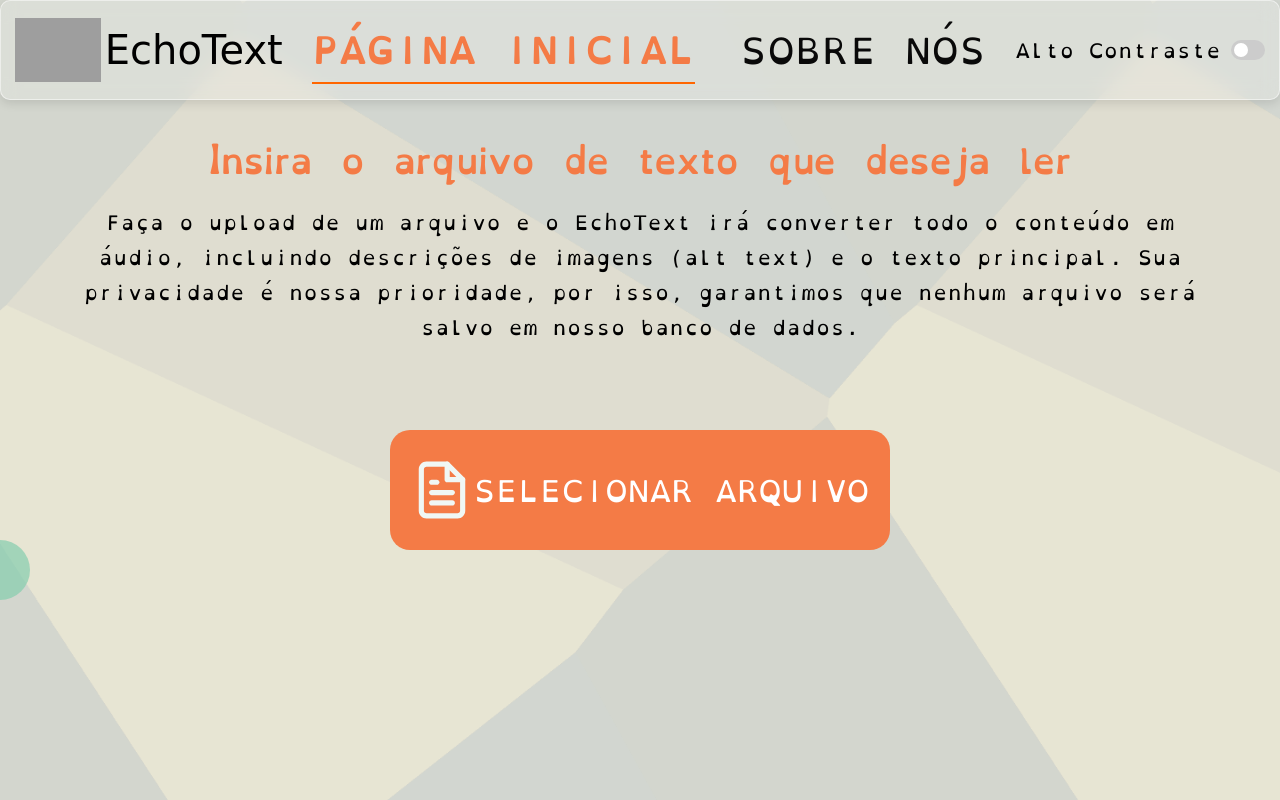
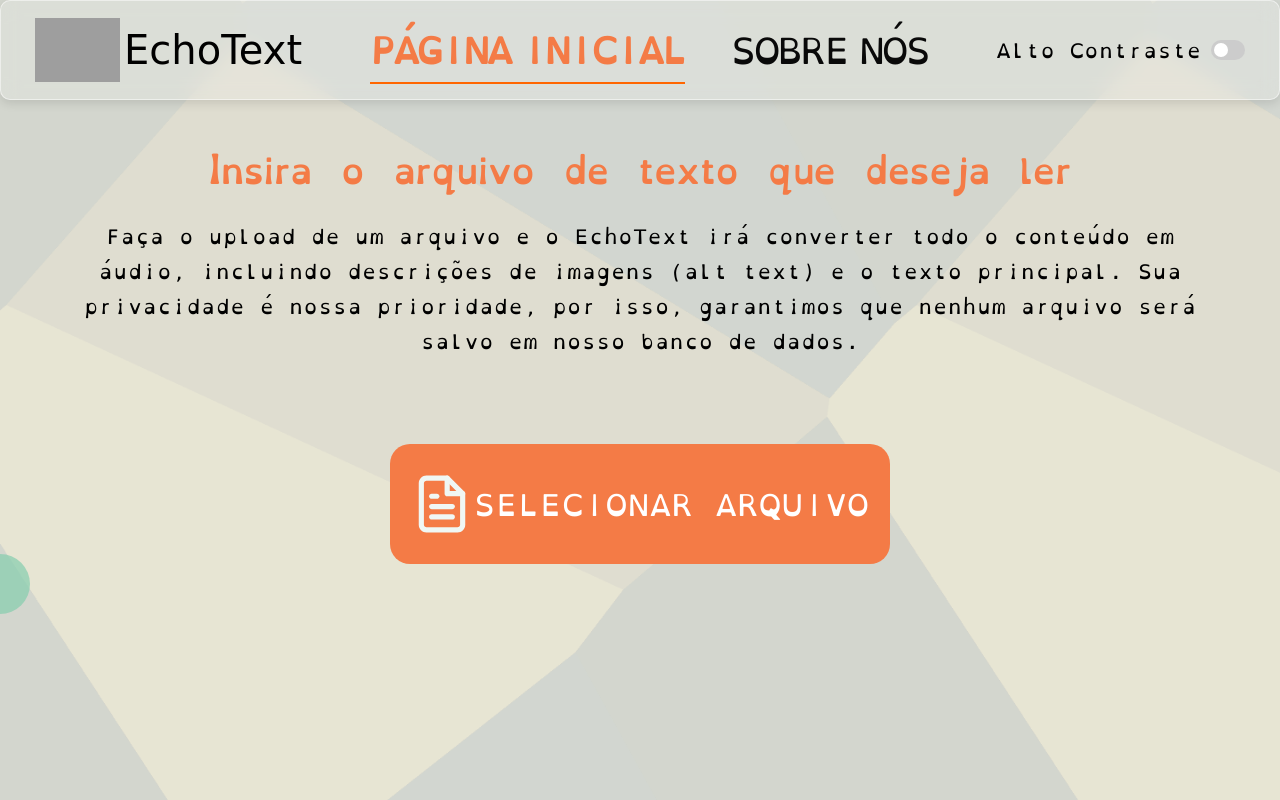
Before and after one commit to saphoi/echotext, a Flask app: page / in a window 1280 px wide. Run offline with Flask 3, Linux system fonts and the light colour scheme; some libraries are stand-ins or nearby versions; some web fonts are replaced; grey boxes are pictures that could not be loaded.

Commit message:
feat: tag semantica `index.html`

```diff
--- a/static/css/template.css
+++ b/static/css/template.css
@@ -162,7 +162,8 @@ a:hover {
 }
 
 .navbar .links a {
-  letter-spacing: 1px;
+  letter-spacing: -3px;
+  word-spacing: -12px;
 }
 
 .navbar .hamburguer {
@@ -297,7 +298,7 @@ input:checked + .slider:before {
   gap: 16px;
 }
 
-#h2-about-info{
+#h2-about-info, #h2-home{
   margin: 30px auto 20px auto; /* Espaçamento acima e abaixo */
   padding: 0 50px; /* Segue o padding das seções para alinhar */
   text-align: center;
@@ -342,7 +343,7 @@ input:checked + .slider:before {
   margin: 30px auto 0 auto;
   width: 600px;
   border-radius: 20px;
-  background-color:#A8D5E2;
+  background-color:rgba(133, 205, 174, 0.80);
   height: 80px;
   transition: transform 0.3s ease;
   }
@@ -351,7 +352,7 @@ input:checked + .slider:before {
   margin-right: 8px;
 }
 #botao-github a {
-  color: black;
+  color: black; /*todo: modificar cor do fonte*/
   text-decoration: none;
   text-align: center;
 }
@@ -362,7 +363,7 @@ input:checked + .slider:before {
 
 #botao-github:active {
   transform: scale(0.90);
-  background-color: #498CA0;
+  background-color: rgba(133, 205, 174, 0.50);;
 }
 
 
@@ -389,7 +390,10 @@ input:checked + .slider:before {
 }
 
 .high-contrast #botao-github {
-    color: #090909;
+    color: white;
+}
+#botao-github img{
+  color: white;
 }
 
 /* Media query para telas pequenas (smartphones) */
--- a/templates/index.html
+++ b/templates/index.html
@@ -4,20 +4,23 @@
 
 {% block content %}
 
-<body>
   {{ file }}
-  <div class="home-declaracao">
-    <h2 id="funcao">Insira o arquivo de texto que deseja ler</h2>
-    <p>Faça o upload de um arquivo e o EchoText irá converter todo o conteúdo em áudio, incluindo descrições de imagens (alt text) e o texto principal. Sua privacidade é nossa prioridade, por isso, garantimos que nenhum arquivo será salvo em nosso banco de dados.</p>
-  </div>
+  <header id="h2-home">
+    <h2>Insira o arquivo de texto que deseja ler</h2>
+  </header>
+  <section class="home-declaracao">
+    <p>Faça o upload de um arquivo e o EchoText irá converter todo o conteúdo em áudio, incluindo descrições de imagens
+      (alt text) e o texto principal. Sua privacidade é nossa prioridade, por isso,
+      garantimos que nenhum arquivo será salvo em nosso banco de dados.</p>
+  </section>
 
   <div class="conteudo-upload">
     <form method="POST" enctype="multipart/form-data">
       <input type="file" onchange="form.submit()" id="file" name="file" accept="image/png, image/jpg, image/jpeg" style="opacity: 0;" />
-      <label for="file" id="botao-upload" style="color: white;"><img src="{{ url_for('static', filename='uploads/FiFileText.svg') }}" alt="">
+      <a for="file" id="botao-upload" style="color: white;"><img src="{{ url_for('static', filename='uploads/FiFileText.svg') }}" alt="">
         SELECIONAR ARQUIVO
-      </label>
+      </a>
     </form>
   </div>
-</body>
+
 {% endblock %}
--- a/views.py
+++ b/views.py
@@ -56,6 +56,7 @@ def play_audio(audio_file):
 # Rota principal
 @app.route("/", endpoint='index', methods=['GET', 'POST'])
 def index():
+
     if request.method == 'POST':
         file = request.files.get('file')
 
@@ -77,6 +78,7 @@ def index():
     else:
         return render_template("index.html")
 
+
 # Rota 'sobre nós'
 @app.route("/about")
 def about():
```
